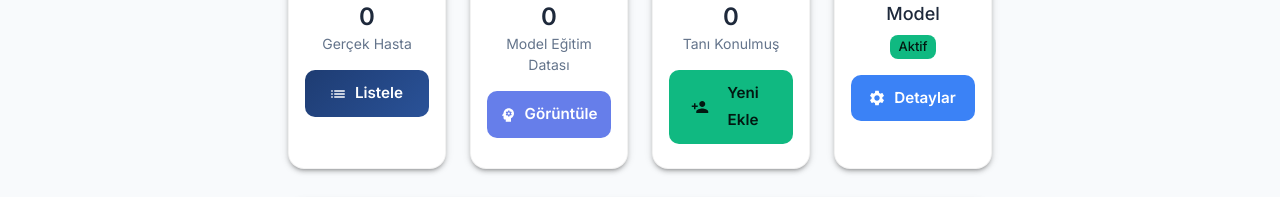
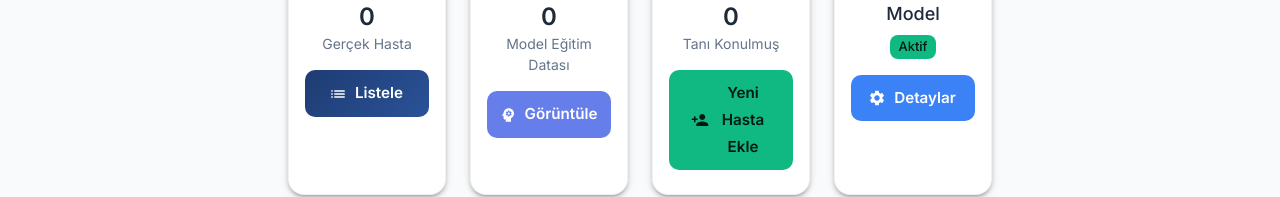
Before and after one commit to bbabur/immune-risk-next, a Next.js app: page / in a window 1280 px wide. Shown: the part 630-827 px from the top of the page. Built offline with nearby package versions, Linux system fonts and the light colour scheme; no server answers; the database is empty; sample sign-in values are in the browser's storage.

Commit message:
Update page.tsx

```diff
--- a/app/page.tsx
+++ b/app/page.tsx
@@ -324,7 +324,7 @@ export default function HomePage() {
                   href="/patients/register"
                   fullWidth
                 >
-                  Yeni Ekle
+                  Yeni Hasta Ekle
                 </Button>
               </CardContent>
             </Card>
```
